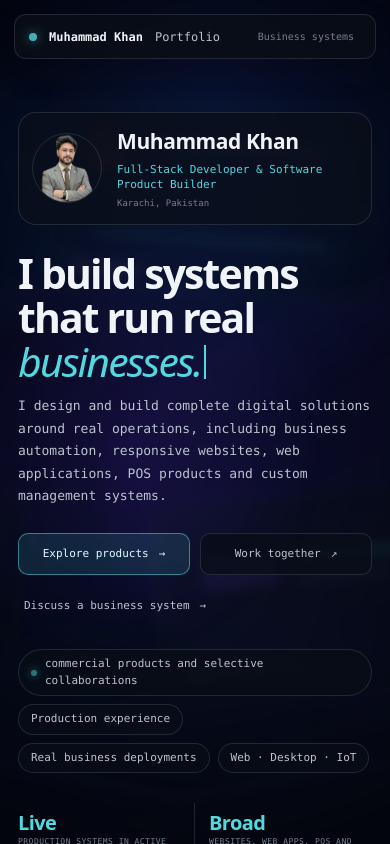
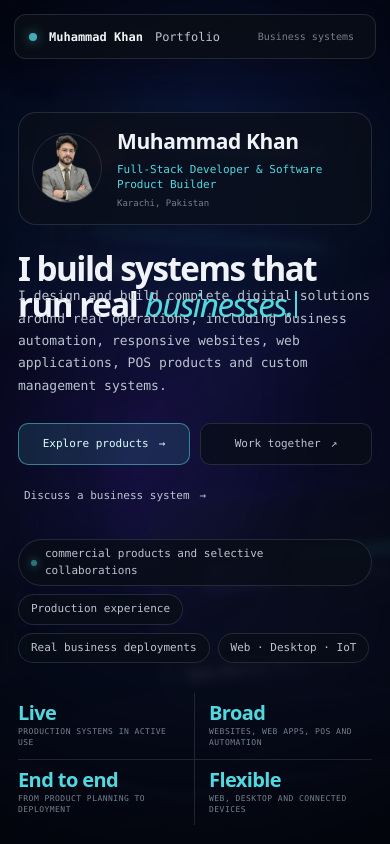
Before and after one commit to mu7ammadkhan/muhammadkhan.dev, a Next.js app: page / in a window 390 px wide. Shown: the top 844 px of the page. Built offline with nearby package versions, Linux system fonts and the light colour scheme.

Commit message:
Lock hero typewriter to two lines

```diff
--- a/app/typography-final.css
+++ b/app/typography-final.css
@@ -2,14 +2,15 @@
 .hero h1,
 .hero-main .hero h1,
 .typewriter-heading h1 {
-  height: auto;
-  min-height: 0;
-  max-height: none;
+  height: 2.16em;
+  min-height: 2.16em;
+  max-height: 2.16em;
+  overflow: hidden;
   margin-bottom: 12px;
   font-size: clamp(38px, 5.2vw, 70px);
   line-height: 1.08;
 }
-.typewriter-heading { min-height: 2.16em; }
+.typewriter-heading { height: 2.16em; min-height: 2.16em; }
 .showcase-copy h2 {
   font-size: 24px;
   font-weight: 750;
@@ -22,11 +23,11 @@
 }
 
 @media (max-width: 820px) {
-  .typewriter-heading { min-height: 3.24em; }
-  .typewriter-heading h1 { font-size: clamp(36px, 11vw, 54px); line-height: 1.08; }
+  .typewriter-heading { height: 2.16em; min-height: 2.16em; }
+  .typewriter-heading h1 { font-size: clamp(30px, 9vw, 48px); line-height: 1.08; }
 }
 
 @media (max-width: 560px) {
-  .typewriter-heading { min-height: 3.24em; }
-  .typewriter-heading h1 { font-size: clamp(34px, 10.5vw, 46px); }
+  .typewriter-heading { height: 2.16em; min-height: 2.16em; }
+  .typewriter-heading h1 { font-size: clamp(27px, 8.5vw, 38px); }
 }
```
